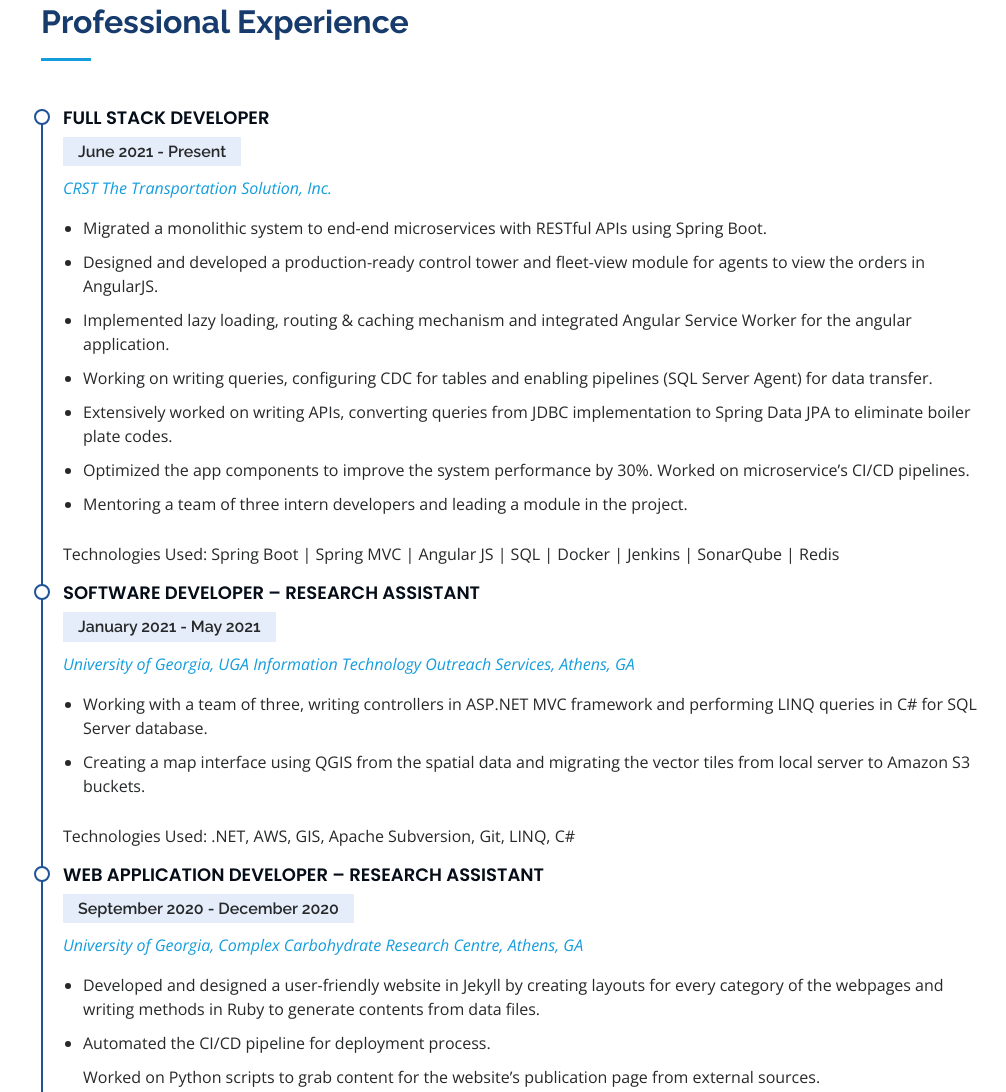
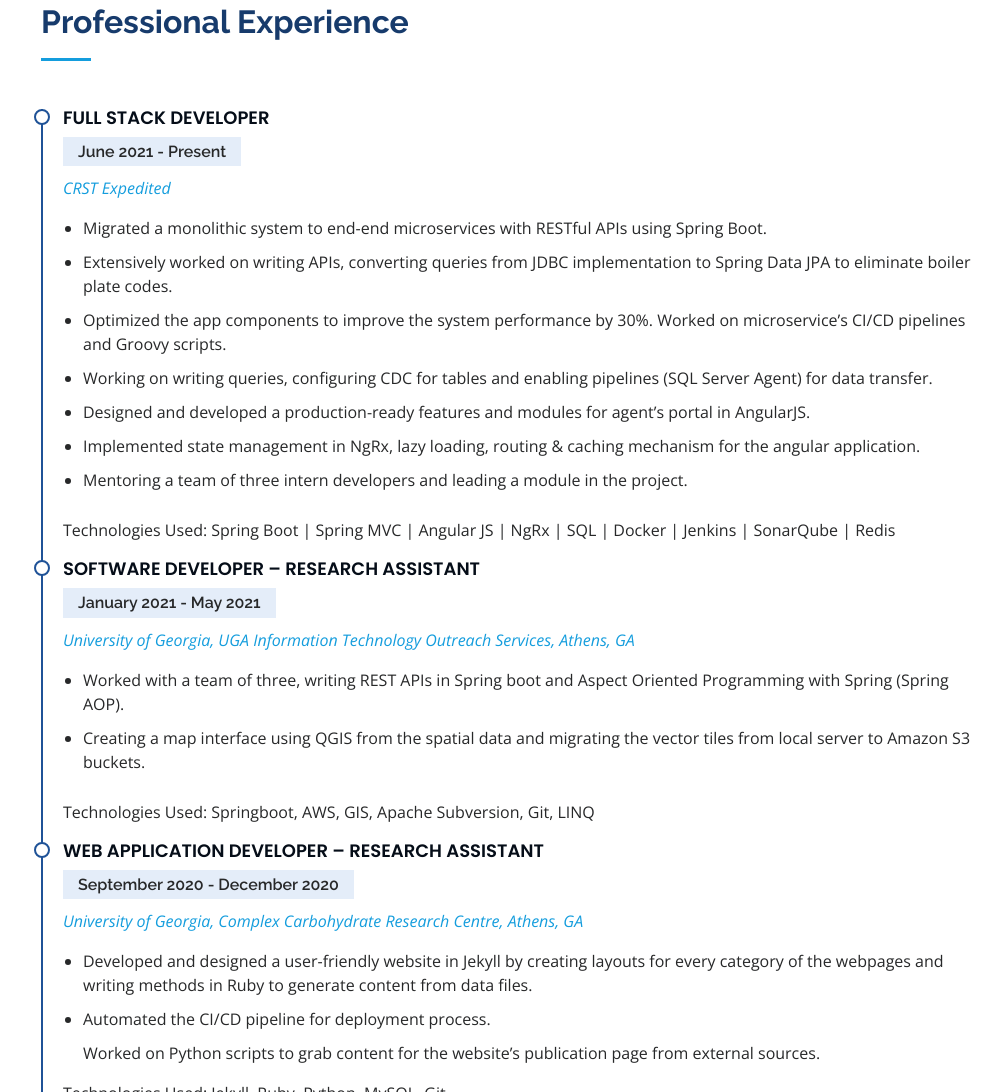
Before and after one commit to shophine/shophine.github.io, a plain HTML site: page index.html in a window 1280 px wide. Shown: the part 1348-2440 px from the top of the page, without its empty margins (274-1280 px from the left). Drawn offline with nearby package versions, Linux system fonts and the light colour scheme.

Commit message:
chore: resume updated

```diff
--- a/index.html
+++ b/index.html
@@ -82,7 +82,7 @@
     <div class="hero-container" data-aos="fade-in">
       <h1>Shophine Sivaraja</h1>
       <p>I'm a <span class="typed" data-typed-items="Full Stack Developer, Mobile Application Developer, CS Grad Student"></span></p>
-      <a href="assets/Shophine Sivaraja Resume.pdf" class="downloadresume"
+      <a href="assets/Shophine_Sivaraja_Resume.pdf" class="downloadresume"
       download>Download Resume</a>
     </div>
 
@@ -145,19 +145,19 @@
               <h5>June 2021 - Present</h5>
               <p>
                 <a href="https://crst.com/" target="_blank">
-                  <em>CRST The Transportation Solution, Inc.</em>
+                  <em>CRST Expedited</em>
                 </a>
               </p>
               <ul>
                 <li>Migrated a monolithic system to end-end microservices with RESTful APIs using Spring Boot.</li>
-                <li>Designed and developed a production-ready control tower and fleet-view module for agents to view the orders in AngularJS.</li>
-                <li>Implemented lazy loading, routing & caching mechanism and integrated Angular Service Worker for the angular application.</li>
+                <li>Extensively worked on writing APIs, converting queries from JDBC implementation to Spring Data JPA to eliminate boiler plate codes.</li>
+                <li>Optimized the app components to improve the system performance by 30%. Worked on microservice’s CI/CD pipelines and Groovy scripts.</li>
                 <li>Working on writing queries, configuring CDC for tables and enabling pipelines (SQL Server Agent) for data transfer.</li>
-                <li>Extensively worked on writing APIs, converting queries from JDBC implementation to Spring Data JPA to eliminate boiler plate codes.</li>
-                <li>Optimized the app components to improve the system performance by 30%. Worked on microservice’s CI/CD pipelines.</li>
+                <li>Designed and developed a production-ready features and modules for agent’s portal in AngularJS.</li>
+                <li>Implemented state management in NgRx, lazy loading, routing & caching mechanism for the angular application.</li>
                 <li>Mentoring a team of three intern developers and leading a module in the project.</li>
               </ul>
-              Technologies Used: Spring Boot | Spring MVC | Angular JS | SQL | Docker | Jenkins | SonarQube | Redis
+              Technologies Used: Spring Boot | Spring MVC | Angular JS | NgRx | SQL | Docker | Jenkins | SonarQube | Redis
             </div>
 
             <div class="resume-item">
@@ -169,10 +169,10 @@
                 </a>
               </p>
               <ul>
-                <li>Working with a team of three, writing controllers in ASP.NET MVC framework and performing LINQ queries in C# for SQL Server database.</li>
+                <li>Worked with a team of three, writing REST APIs in Spring boot and Aspect Oriented Programming with Spring (Spring AOP).</li>
                 <li>Creating a map interface using QGIS from the spatial data and migrating the vector tiles from local server to Amazon S3 buckets.</li>
               </ul>
-              Technologies Used: .NET, AWS, GIS, Apache Subversion, Git, LINQ, C#
+              Technologies Used: Springboot, AWS, GIS, Apache Subversion, Git, LINQ
             </div>
 
             <div class="resume-item">
@@ -185,7 +185,7 @@
               </p>
               <ul>
                 <li>Developed and designed a user-friendly website in Jekyll by creating layouts for every category of the webpages and writing methods in Ruby
-                  to generate contents from data files.
+                  to generate content from data files.
                   <li>Automated the CI/CD pipeline for deployment process.</li>
                 </li>Worked on Python scripts to grab content for the website’s publication page from external sources.</li>
               </ul>
@@ -330,8 +330,9 @@
                 <div class="resume-item">
                   <h4>Framework</h4>
                   <ul>
+                    <li>Spring Boot</li>
                     <li>AngularJS</li>
-                    <li>Spring Boot</li>
+                    <li>RxJs</li>
                     <li>Express</li>
                     <li>MVC</li>
                     <li>Jekyll</li>
```
Also changed, not shown: 2 other files.
